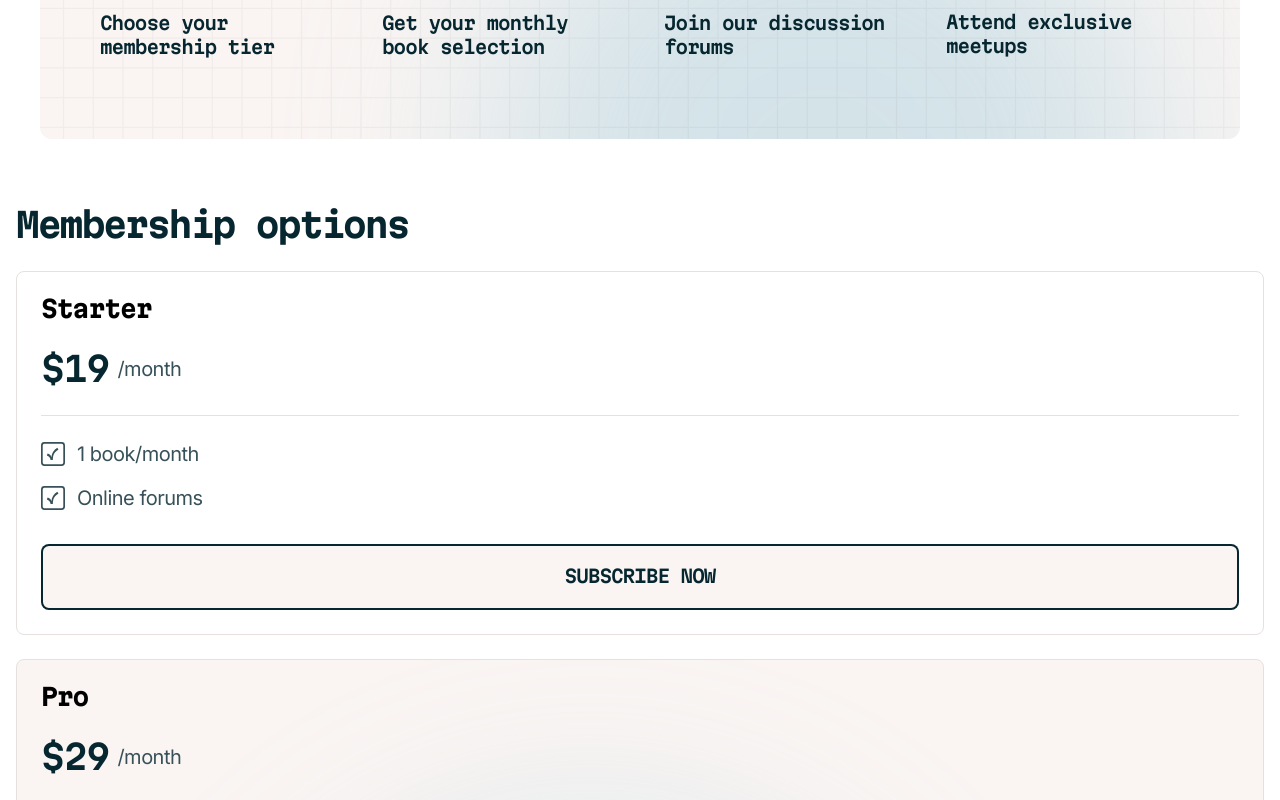
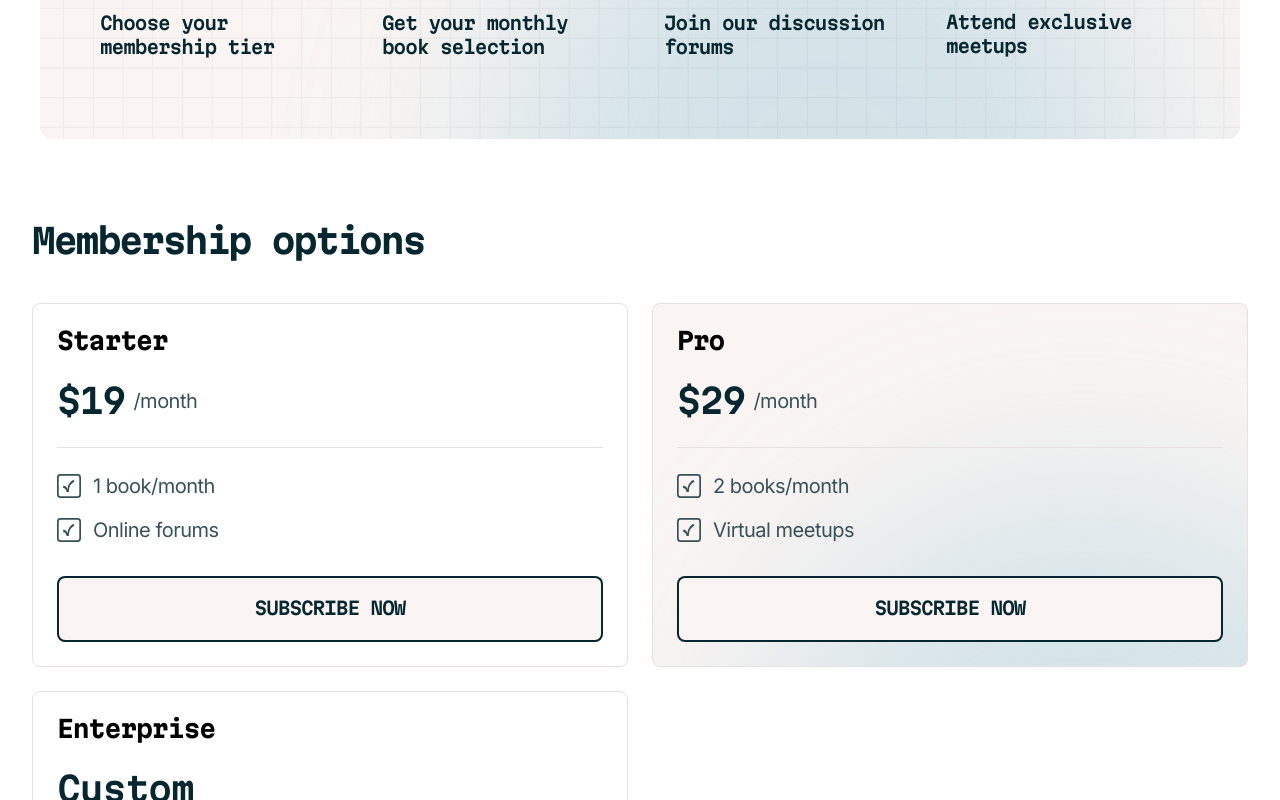
Before and after one commit to HeberRios/tech-book-club-landing-page, a React (Vite) app: page / in a window 1280 px wide. Shown: the part 2500-3300 px from the top of the page. Built offline with nearby package versions, Linux system fonts and the light colour scheme.

Commit message:
Add media queries to the memberships section
The necessary styles and media queries to match the tablet design were
added to this section

```diff
--- a/src/components/MembershipCard/MembershipCard.css
+++ b/src/components/MembershipCard/MembershipCard.css
@@ -72,5 +72,5 @@
   background-color: var(--clr-neutral-100);
   background-image: url('../../assets/images/pattern-glow.svg');
   background-repeat: no-repeat;
-  background-position: 20% 2.5%;
+  background-position: 22.5% 2.5%;
 }
--- a/src/components/MembershipOptions/MembershipOptions.css
+++ b/src/components/MembershipOptions/MembershipOptions.css
@@ -1,8 +1,8 @@
 .memberships-section {
-  padding: 4rem 1rem 0 1rem;
   display: flex;
   flex-direction: column;
   gap: 1.5rem;
+  padding: 4rem 1rem 0 1rem;
 }
 
 .memberships-section > h2 {
@@ -16,5 +16,17 @@
 .membership-options-wrapper {
   display: flex;
   flex-direction: column;
-  gap: 24px;
+  gap: 1.5rem;
 }
+
+@media (min-width: 48rem) {
+  .memberships-section {
+    padding: 5rem 2rem 0 2rem;
+    gap: 2.5rem;
+  }
+
+  .membership-options-wrapper {
+    display: grid;
+    grid-template-columns: 1fr 1fr;
+  }
+}
```
